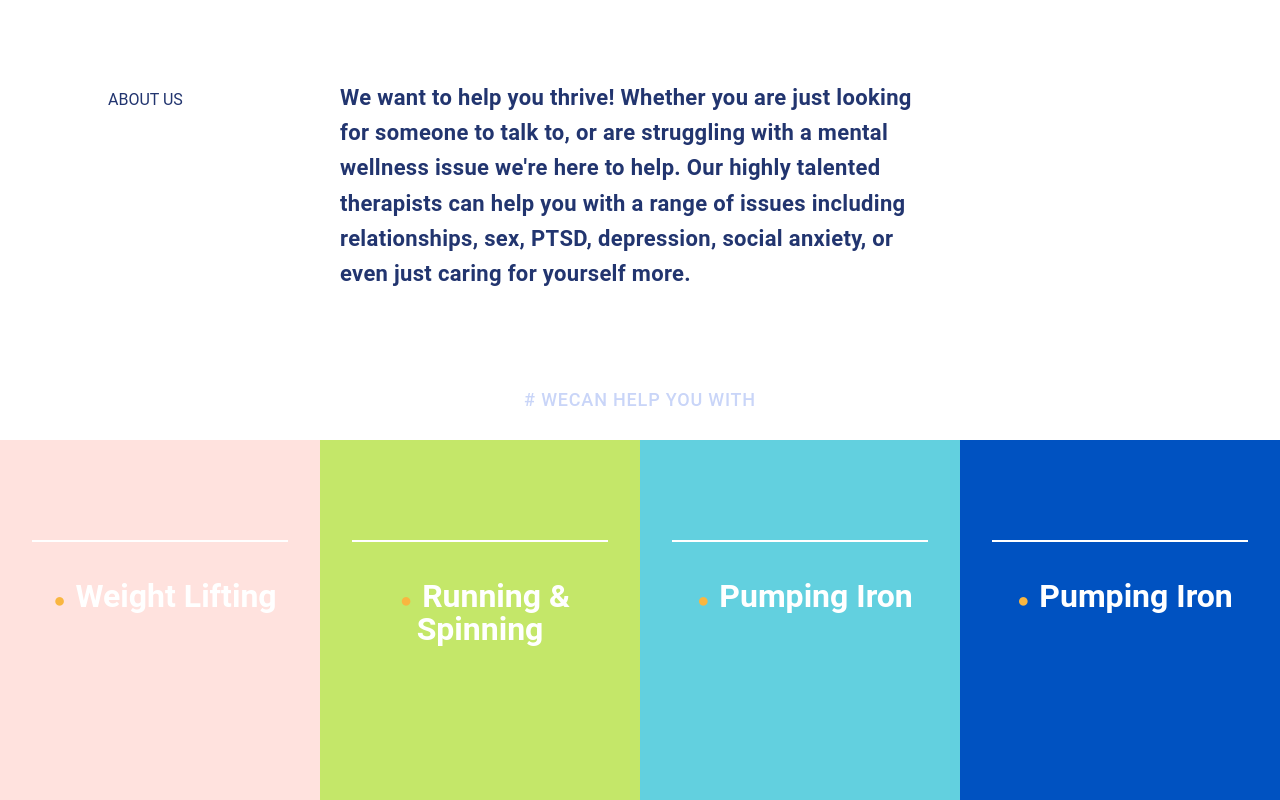
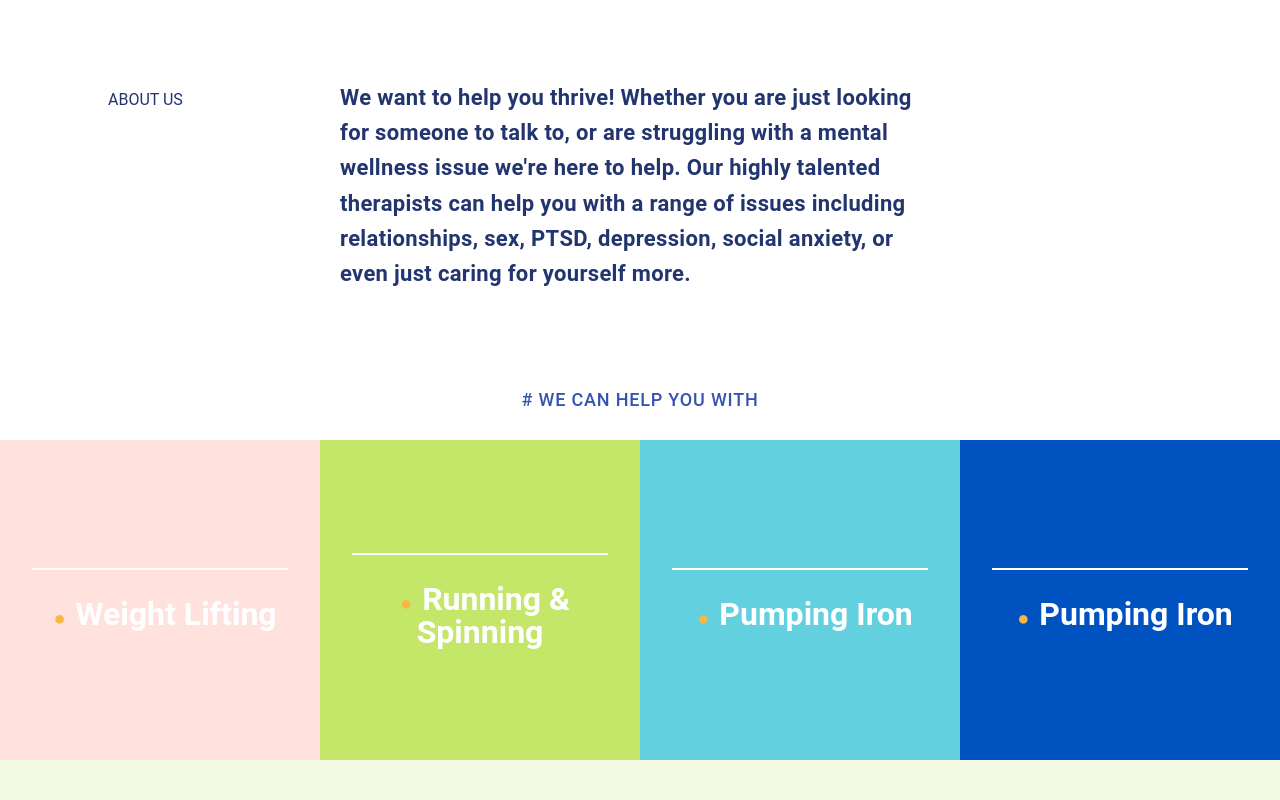
Before and after one commit to DimaDostoevskiy/Thrivetalk__website, a plain HTML site: page index.html in a window 1280 px wide. Shown: the part 1513-2313 px from the top of the page. After the commit the page ends 2273 px from the top, so only its background shows below. Drawn offline with Linux system fonts and the light colour scheme.

Commit message:
fix/activities

```diff
--- a/index.html
+++ b/index.html
@@ -90,7 +90,7 @@
       including relationships, sex, PTSD, depression, social anxiety, or even
       just caring for yourself more.
     </p>
-    <a class="about__link"># WECAN HELP YOU WITH</a>
+    <a class="about__link"># WE CAN HELP YOU WITH</a>
   </section>
   <!-- activities -->
   <section class="activities">
--- a/style.css
+++ b/style.css
@@ -355,26 +355,30 @@ body {
   line-height: 160%;
   letter-spacing: 0.05rem;
 
-  color: #c9d5f8;
+  color: #3554b0;
 }
 /*#endregion*/
 
 /*#region activities */
 
 .activities {
+  position: relative;
+
   display: flex;
-  align-items: center;
-  justify-content: space-between;
-
-  min-width: 1024px;
+  align-items: stretch;
+  justify-content: space-around;
+  flex-wrap: wrap;
 
   height: fit-content;
-  position: relative;
+
+  background-color: #ffffff;
 }
 .activities__item {
-  width: 100%;
-  min-width: 320px;
-  height: 360px;
+  display: flex;
+  justify-content: center;
+  flex-direction: column;
+  width: 25%;
+  height: 320px;
 }
 .activities__text {
   display: block;
@@ -390,7 +394,7 @@ body {
   color: #ffffff;
 }
 .line {
-  margin: 100px auto 40px auto;
+  margin: 0 auto 30px;
 
   width: 80%;
   height: 2px;
--- a/style_media.css
+++ b/style_media.css
@@ -1,3 +1,4 @@
+/* 768 */
 @media (width > 780px) {
   .navbar {
     display: none;
@@ -14,10 +15,21 @@
   .header__burger {
     display: none;
   }
+  .activities__item {
+    width: 50%;
+  }
 }
+
+/* 1024 */
 @media (width <= 1024px) {
   .about__title {
     left: 10px;
     top: 100px;
   }
 }
+@media (width <= 425px) {
+  .activities__item {
+    width: 100%;
+    height: 200px;
+  }
+}
```
